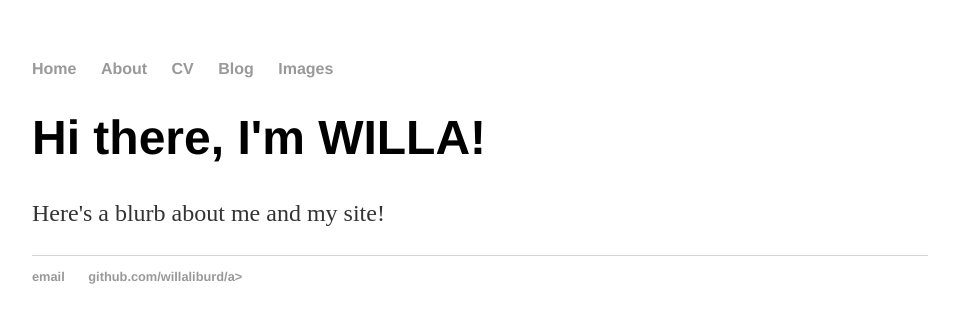
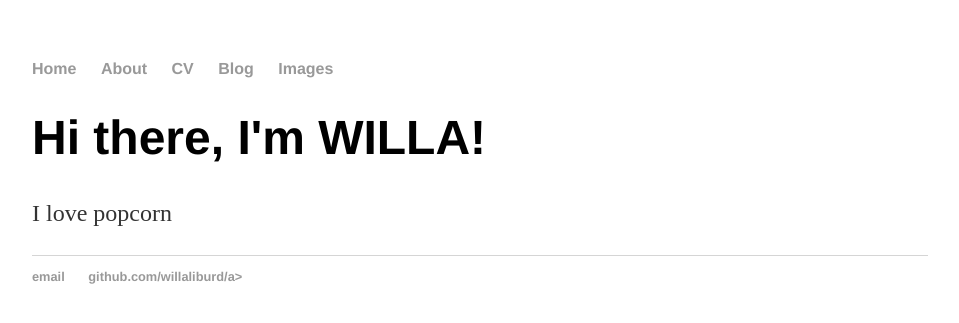
Before and after one commit to willaliburd/willaliburd.github.io, a Jekyll site: the page built from about/index.html, in a window 1280 px wide. Shown: the top 323 px of the page, without its empty margins (160-1119 px from the left). Built offline with Jekyll 4.4.1, drawn with Linux system fonts in a browser that asks for light colours.

Commit message:
Update index.html
change title to About to conform to headings in layout file.  Changed paragraph text to I love popcorn

```diff
--- a/about/index.html
+++ b/about/index.html
@@ -1,8 +1,8 @@
 ---
 layout: default
-title: "WILLA TAVERNIER, Open Scholarship Librarian"
+title: "About"
 ---
 <div class="blurb">
 	<h1>Hi there, I'm WILLA!</h1>
-	<p>Here's a blurb about me and my site!</p>
+	<p>I love popcorn</p>
 </div><!-- /.blurb -->
```
